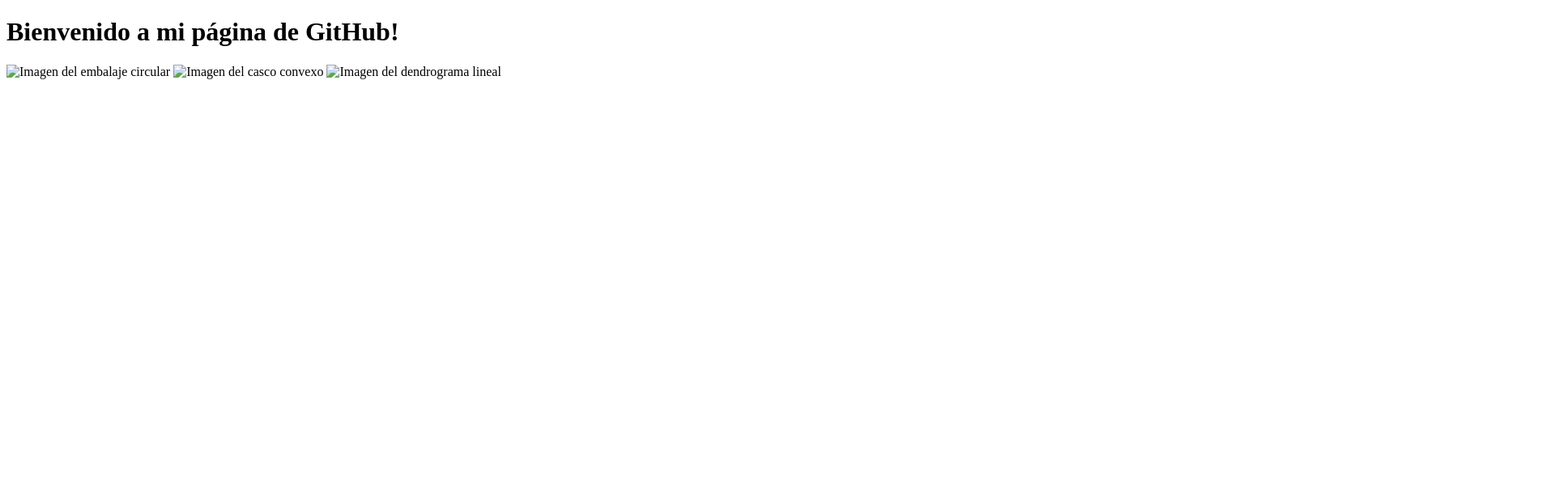
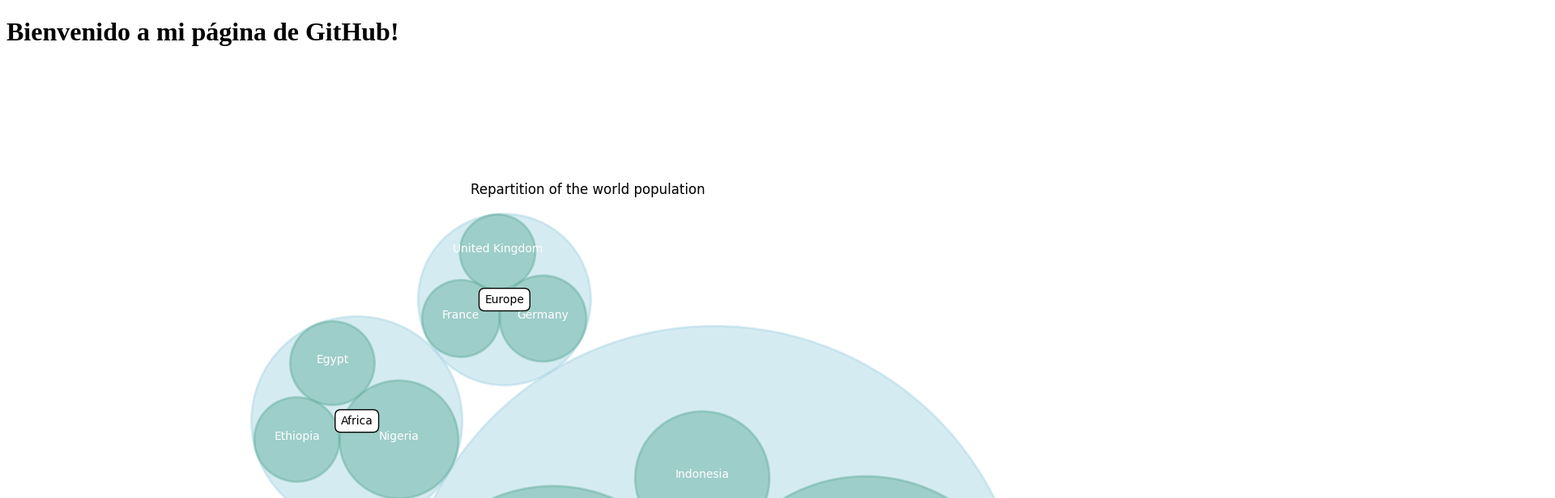
Before and after one commit to EdwinFlorezG/EdwinFlorezG.github.io, a plain HTML site: page index.html in a window 1280 px wide. Shown: the top 616 px of the page at 81% size, 1920 px wide, since content can reach past the window. Drawn offline with Linux system fonts and the light colour scheme.

Commit message:
Agregando todos los archivos

```diff
--- a/index.html
+++ b/index.html
@@ -5,8 +5,8 @@
 </head>
 <body>
     <h1>Bienvenido a mi página de GitHub!</h1>
-    <img src="Embalaje circular.png" alt="Imagen del embalaje circular">
-    <img src="Casco convexo.png" alt="Imagen del casco convexo">
-    <img src="Dendrograma lineal.png" alt="Imagen del dendrograma lineal">
+    <img src="Circle Packing.png" alt="Imagen del embalaje circular">
+    <img src="Convex hull.png" alt="Imagen del casco convexo">
+    <img src="Linear dendrogram.png" alt="Imagen del dendrograma lineal">
 </body>
 </html>
```
